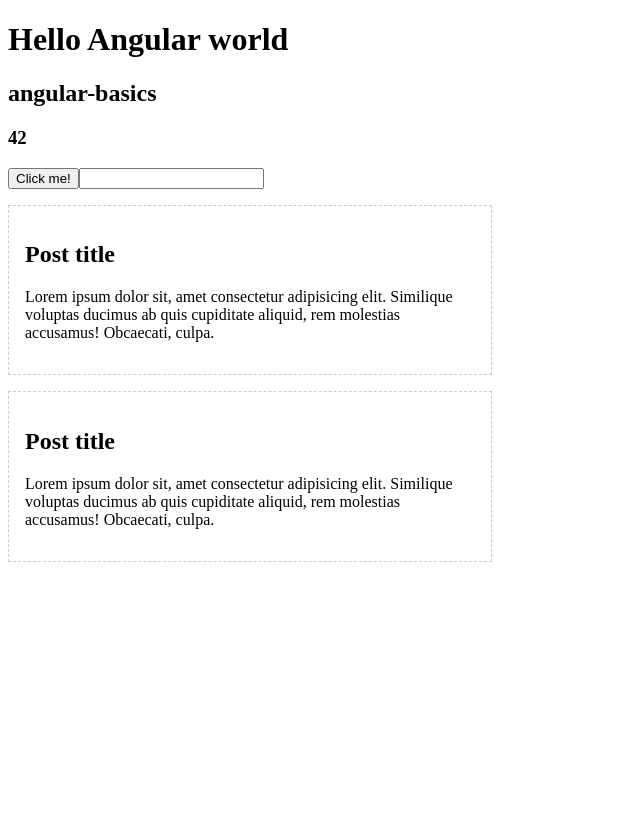
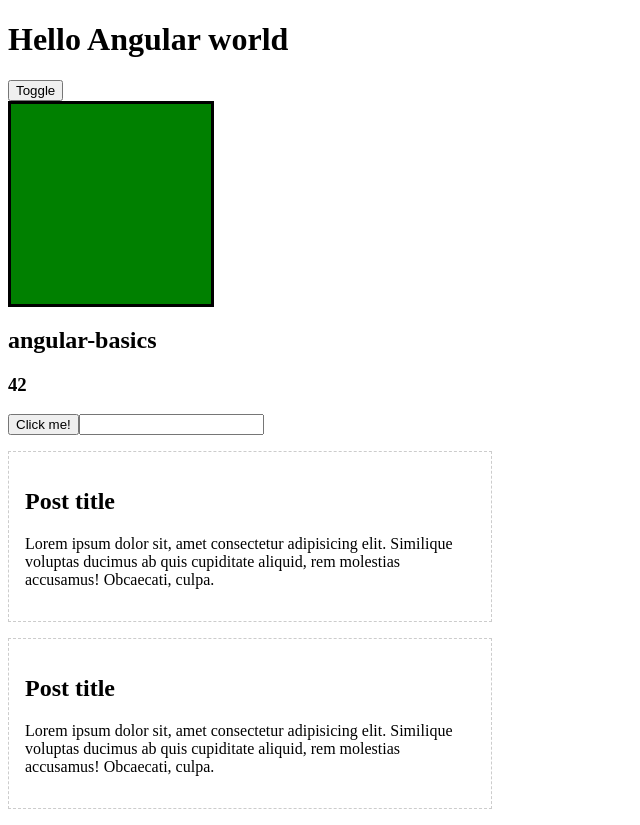
Before and after one commit to DilbarAkkaya/angular, an Angular app in the folder angular-basics/: page / in a window 1280 px wide. Shown: the whole page, without its empty margins (0-640 px from the left). Before the commit the page ends 800 px from the top, so only its background shows below. Built offline with nearby package versions, Linux system fonts and the light colour scheme.

Commit message:
feat: directive ngstyle

```diff
--- a/angular-basics/src/app/app.component.html
+++ b/angular-basics/src/app/app.component.html
@@ -1,4 +1,12 @@
 <h1>Hello Angular world</h1>
+<button (click)="backgroundToggle = !backgroundToggle">Toggle</button>
+<div [ngStyle] = "{
+  width: '200px',
+  height: '200px',
+  border: '3px solid #000',
+  background: backgroundToggle ? 'red' : 'green'}">
+
+</div>
 <h2>{{title}}</h2>
 <h3>{{number}}</h3>
 <button (click)="onClick($event)">Click me!</button>
--- a/angular-basics/src/app/app.component.ts
+++ b/angular-basics/src/app/app.component.ts
@@ -9,6 +9,7 @@
   title = 'angular-basics';
   number="42";
   inputValue = '';
+  backgroundToggle = false;
   //img='https://logowik.com/content/uploads/images/react.jpg';
   constructor(){
    /*  setTimeout(() => {
```
